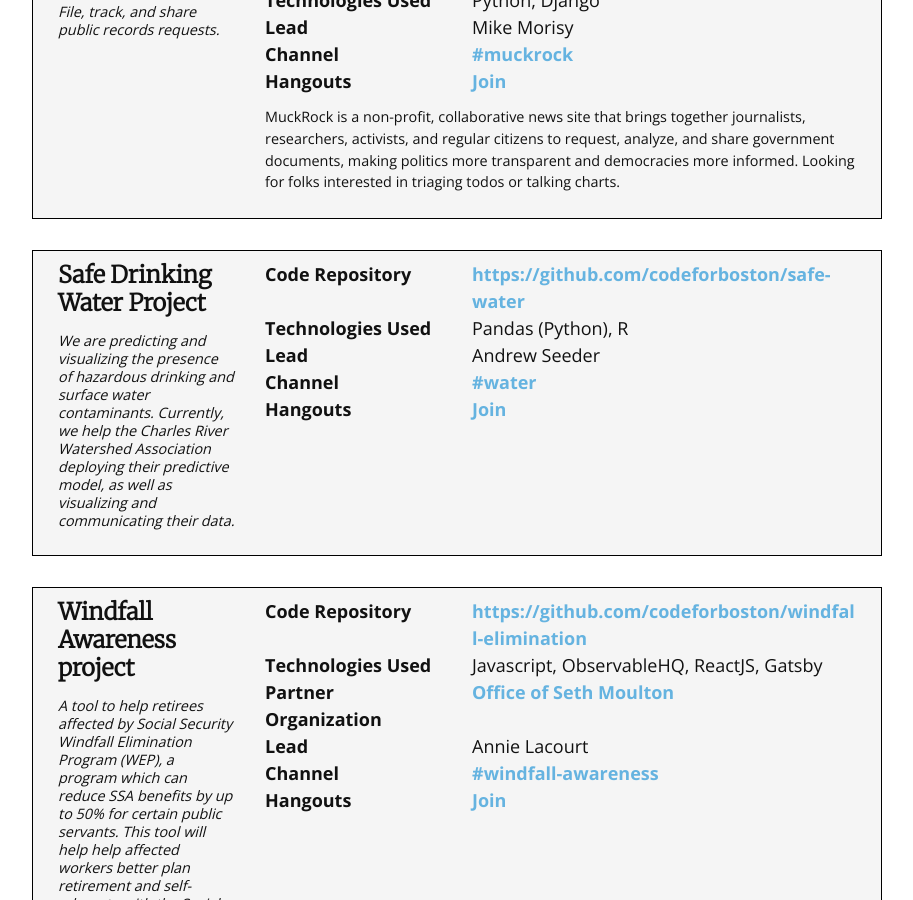
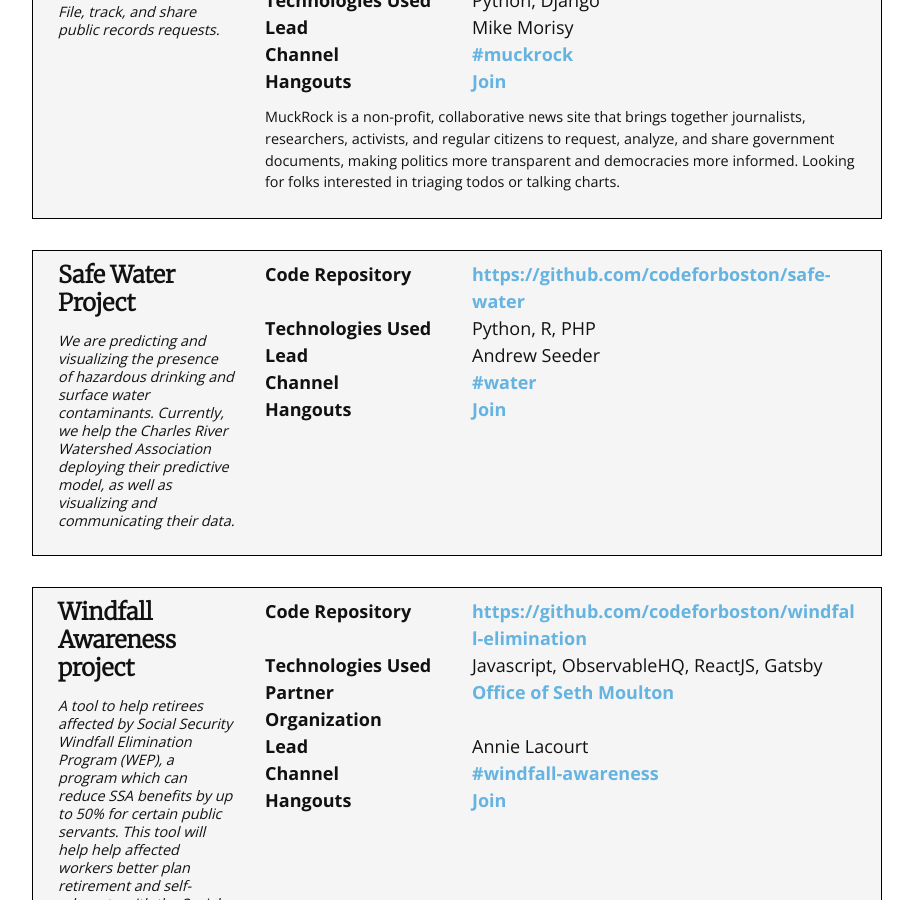
Before and after one commit to codeforboston/codeforboston.org, a Jekyll site: the page built from projects.html, in a window 1280 px wide and 900 px high, scrolled down 759 px. Shown: the whole window, without its empty margins (183-1096 px from the left). Built offline with Jekyll 4.4.1, drawn with Linux system fonts in a browser that asks for light colours; nearby versions of some CDN libraries.

Commit message:
Update active.yml
changed name of our project: "Safe Drinking Water Project" to "Safe Water Project"

```diff
--- a/_data/projects/active.yml
+++ b/_data/projects/active.yml
@@ -28,12 +28,14 @@
     documents, making politics more transparent and democracies more informed.
     Looking for folks interested in triaging todos or talking charts.
 -
-  name: Safe Drinking Water Project
+  name: Safe Water Project
   repository: https://github.com/codeforboston/safe-water
   elevatorPitch: >-
-    We are predicting and visualizing the presence of hazardous drinking and surface water contaminants. Currently, we help the Charles River Watershed Association deploying their predictive model, as well as visualizing and communicating their data.
+    We are predicting and visualizing the presence of hazardous drinking and surface water contaminants.
+    Currently, we help the Charles River Watershed Association deploying their predictive model,
+    as well as visualizing and communicating their data.
   lead: Andrew Seeder
-  technologies: Pandas (Python), R
+  technologies: Python, R, PHP
   slackChannel: water
   hangoutsSlug: drinkingwater
 -
```
